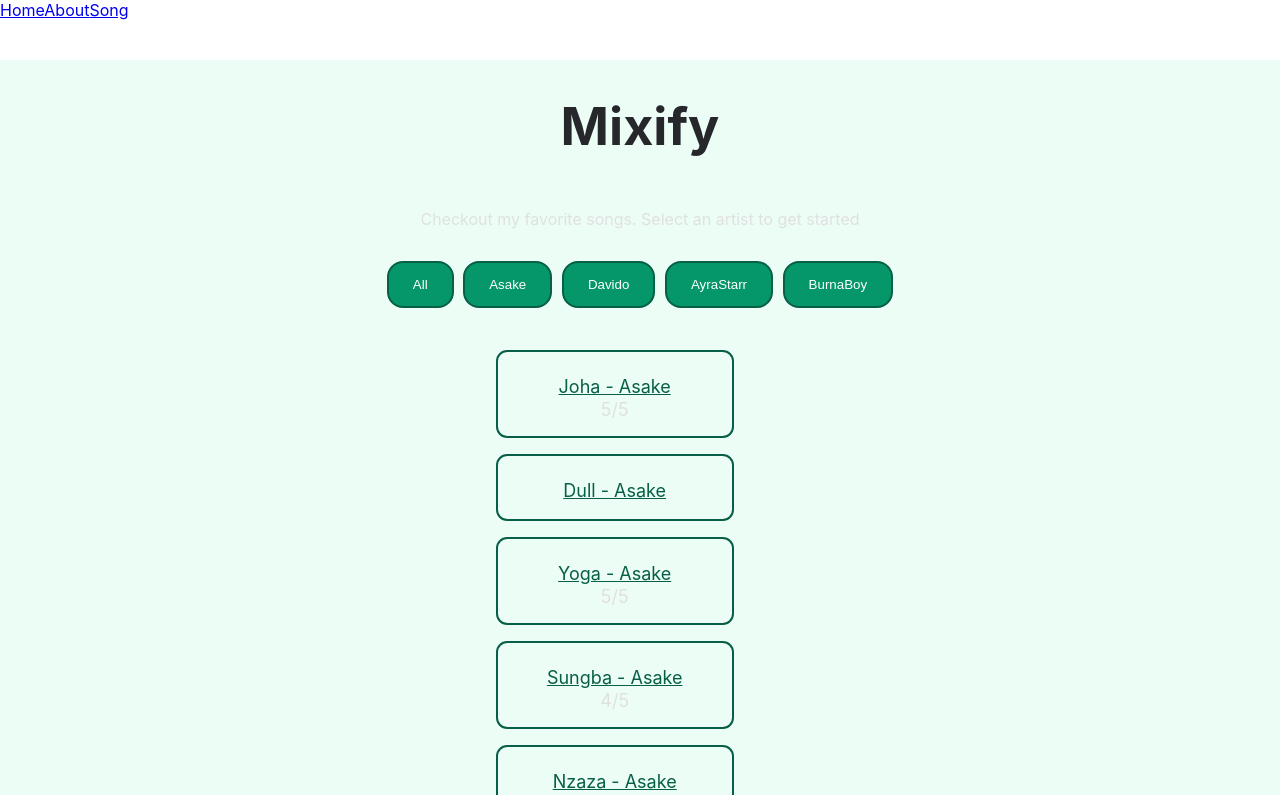
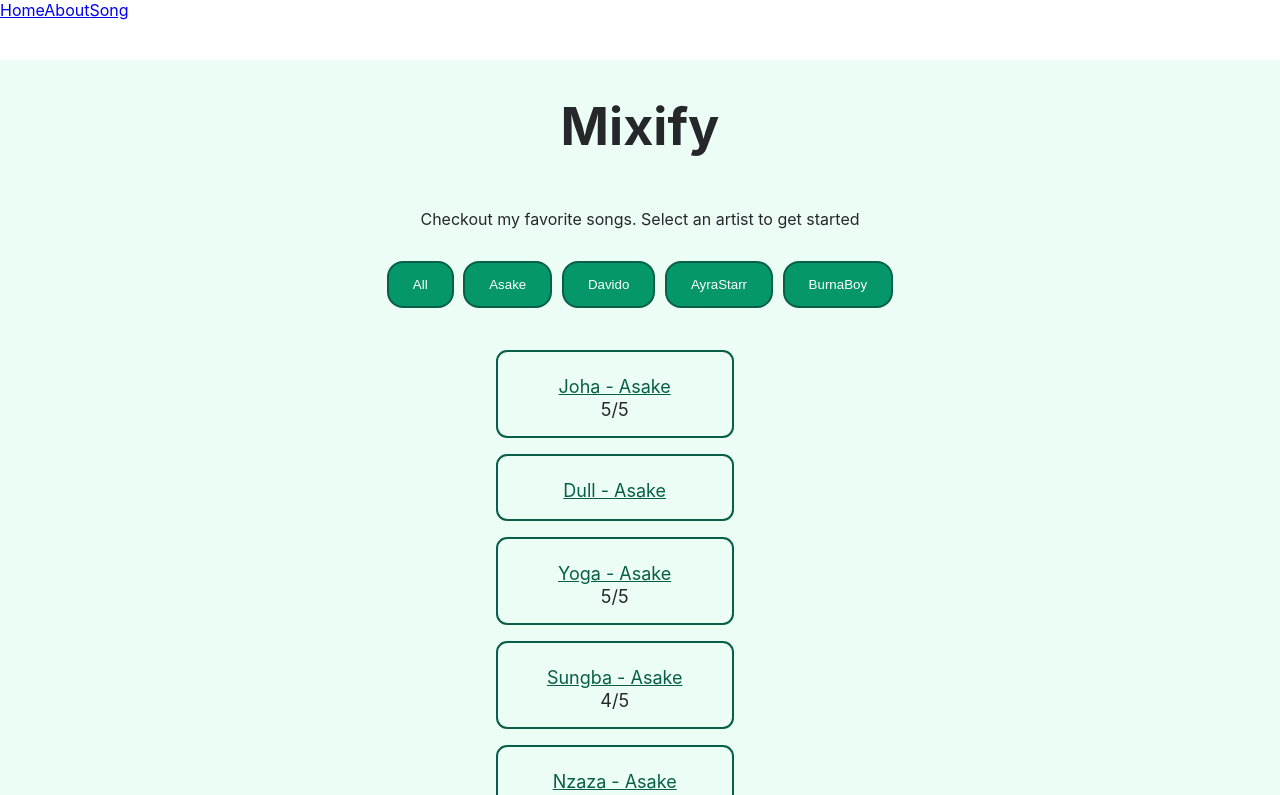
Before and after one commit to UzziahOsia/MIXIFY, a React (Create React App) app: page /song in a window 1280 px wide. Shown: the top 795 px of the page. Built offline with nearby package versions, Linux system fonts and the light colour scheme.

Commit message:
Update Song.css

```diff
--- a/src/Pages/Song.css
+++ b/src/Pages/Song.css
@@ -25,7 +25,7 @@ h1 {
   align-items: center;
   justify-content: center;
   font-size: calc(10px + 2vmin);
-  color: rgb(224, 224, 224);
+  color: #26272b;
 }
 
 .Song-link {
```
